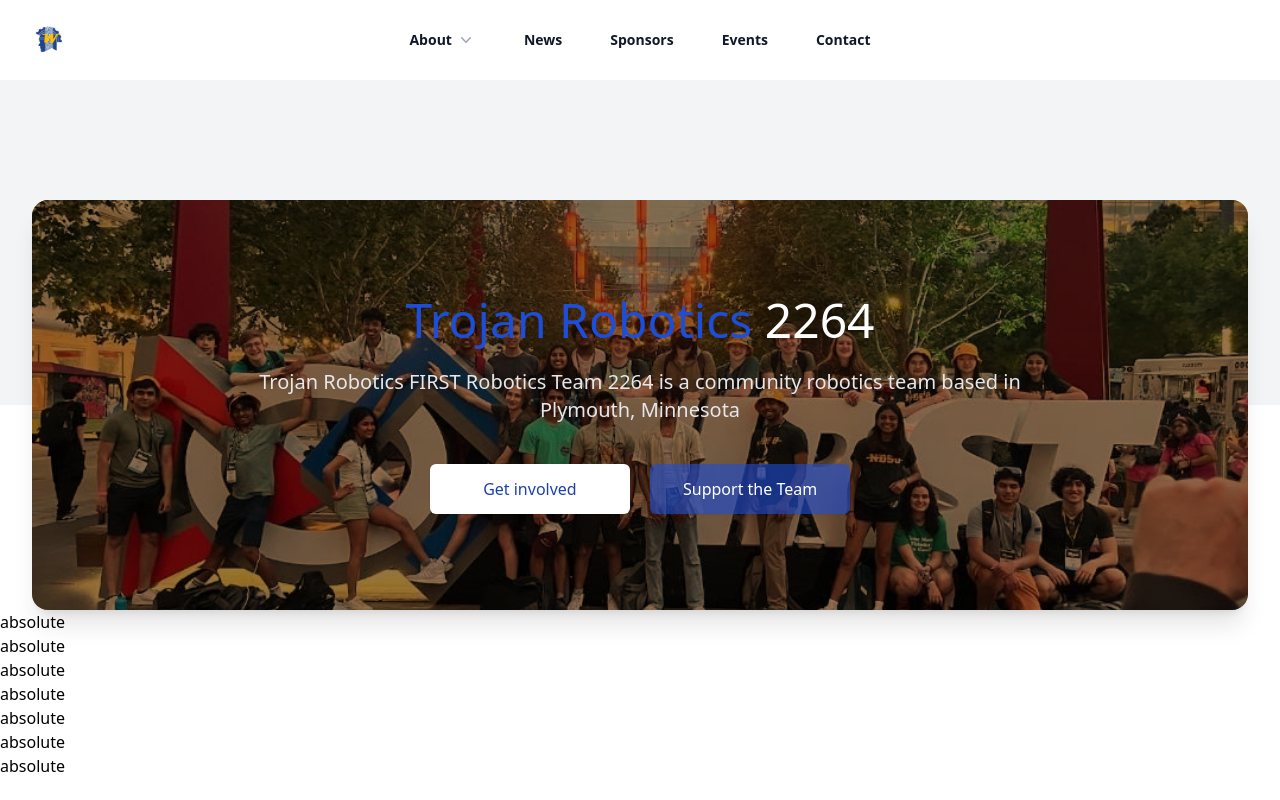
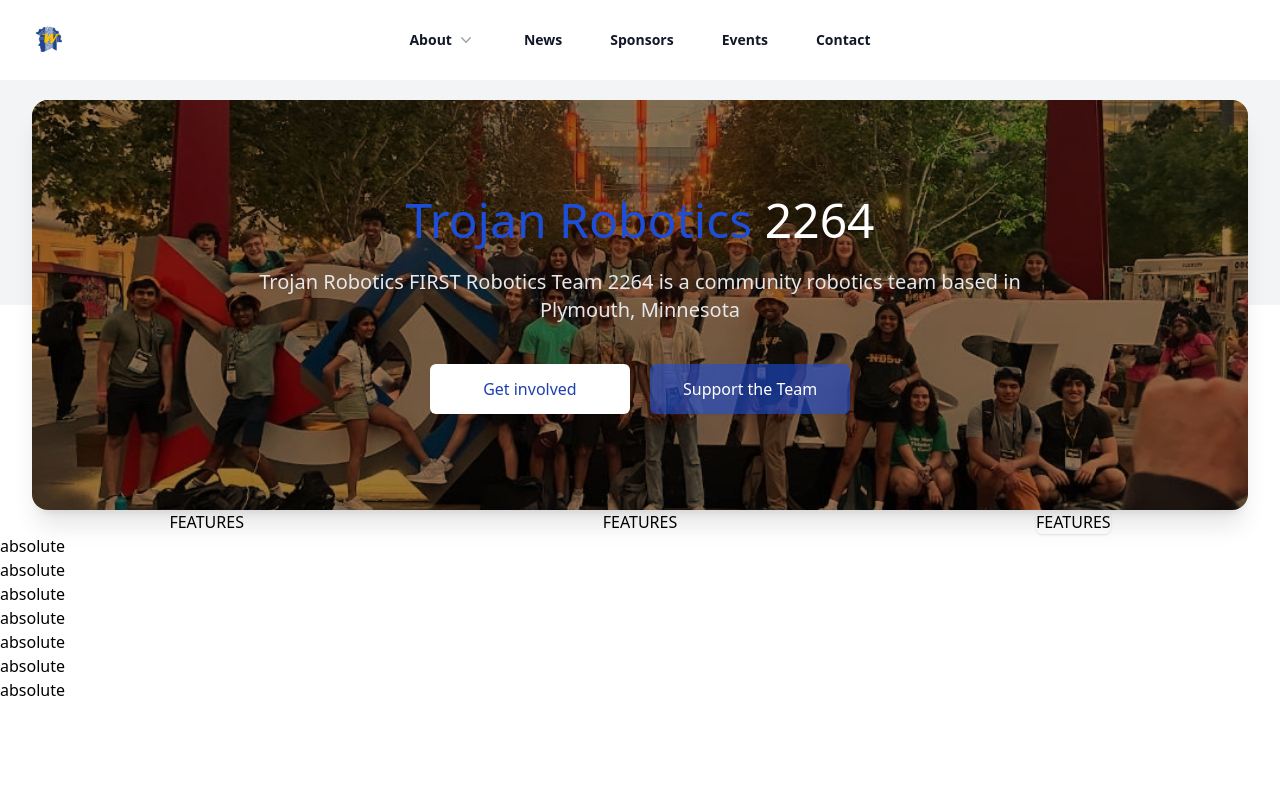
Before and after one commit to Team-2264/RoboticsWebsite, a React (Create React App) app in the folder reactjs/: page /contact in a window 1280 px wide. Built offline with nearby package versions, Linux system fonts and the light colour scheme.

Commit message:
Grid on the news sectiojn

```diff
--- a/reactjs/src/App.js
+++ b/reactjs/src/App.js
@@ -1,6 +1,7 @@
 import React from "react";
 import NavBar from "./components/NavBar";
 import Hero from "./components/hero";
+import LatestNews from "./components/lastestNews";
 import "./App.css"
 //
 //
@@ -10,9 +11,10 @@ import "./App.css"
 const App = () => {
 
     return  (
-        <div>
+        <div className="max-w-8xl m-auto">
             <NavBar />
             <Hero />
+            <LatestNews />
             <div> absolute</div>
             <div> absolute</div>
             <div> absolute</div>
--- a/reactjs/src/components/NavBar.js
+++ b/reactjs/src/components/NavBar.js
@@ -1,12 +1,9 @@
 import { Fragment, useState } from 'react'
 import { Dialog, Disclosure, Popover, Transition } from '@headlessui/react'
 import {
-  ArrowPathIcon,
   Bars3Icon,
-  ChartPieIcon,
   CursorArrowRaysIcon,
   TrophyIcon,
-  SquaresPlusIcon,
   XMarkIcon,
   UserCircleIcon,
   GlobeAltIcon,
--- a/reactjs/src/components/hero.js
+++ b/reactjs/src/components/hero.js
@@ -3,8 +3,8 @@ import AnchorLink from 'react-anchor-link-smooth-scroll'
 
 export default function Hero({ programName, applyLink }) {
   return (
-    <div className="bg-gray-100 pt-16">
-      <div className="sm:pt-12 lg:pt-14">
+    <div className="bg-gray-100">
+      <div className="lg:pt-5">
         {/* Hero card */}
         <div className="relative">
           <div className="absolute inset-x-0 bottom-0 h-1/2 bg-white" />
--- /dev/null
+++ b/reactjs/src/components/lastestNews.js
@@ -0,0 +1,61 @@
+import React from 'react'
+
+
+const LatestNews = () => {
+    const newsData = [
+        {
+            title: "Hello world 1",
+            author: "Name",
+            desc: "Helloworld"
+        },
+        {
+            title: "Hello world 2",
+            author: "Name",
+            desc: "Helloworld"
+
+        },
+        {
+            title: "Hello world3 ",
+            author: "Name",
+            desc: "Helloworld"
+
+        },
+        {
+            title: "Hello world4",
+            author: "Name",
+            desc: "Helloworld"
+        },
+    ]
+    return (
+        <div className="shadow-2xl w-full grid grid-cols-3 items-center justify-center gap-5">
+            <div className='m-auto'>
+                FEATURES
+            </div>
+            <div className='m-auto'>
+                FEATURES
+            </div>
+            <div className='m-auto rounded-md shadow'>
+                FEATURES
+            </div>
+            {/* 2 SPOTS FOR NEWS */}
+            {/* {newsData.slice(0, 2).map((newsItem, index) => {
+                return (
+                    <div className=''>
+                        <img
+                            className="w-full h-32 object-cover"
+                            src="/assets/images/teamHoustonPic.jpg"
+                            alt={"backgorund"}
+                        />
+                        <div className="p-5">
+                            <h2 className='font-bold text-xl'>{newsItem.title}</h2>
+                            <p>{newsItem.title}</p>
+                        </div>
+                    </div>
+                )
+            })} */}
+
+        </div>
+    );
+}
+
+export default LatestNews;
```
